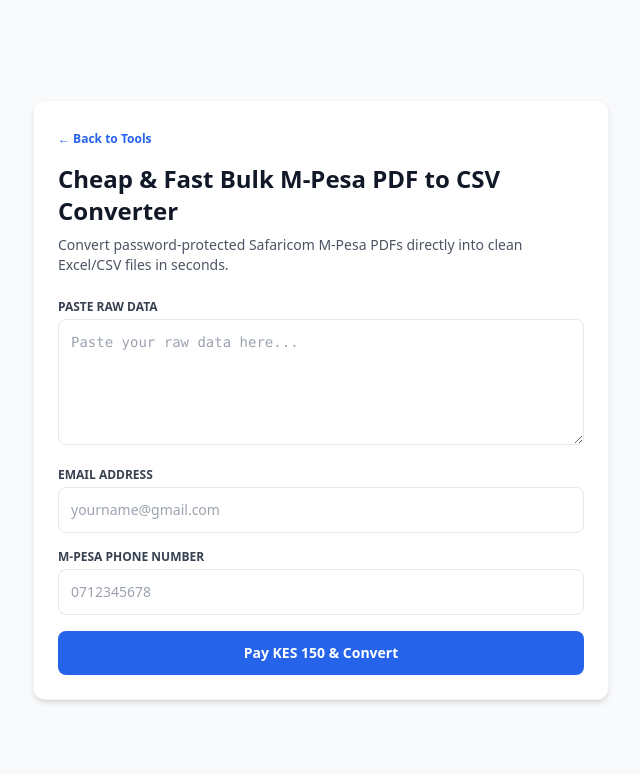
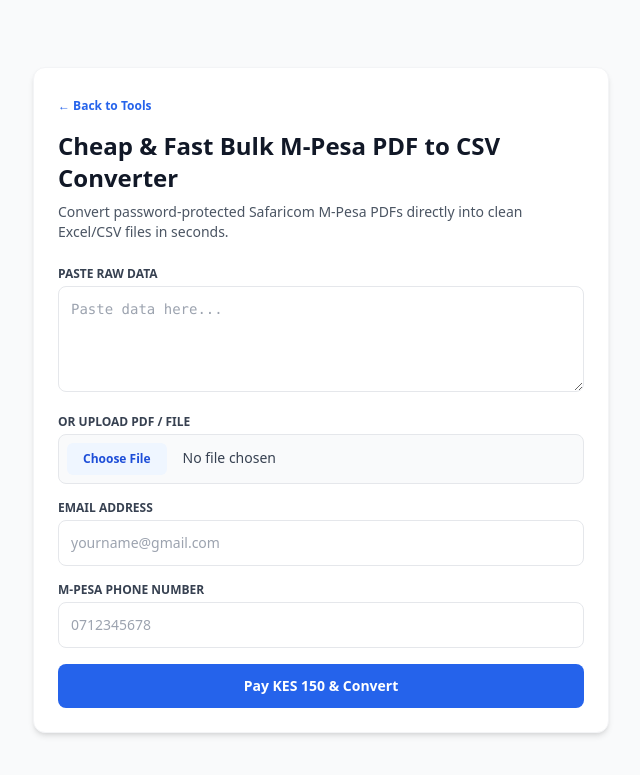
Before and after one commit to smokebrian853-cell/SpokeStack, a FastAPI app: page /tool/cheap-mpesa-statement-converter in a window 1280 px wide. Shown: the top 775 px of the page, without its empty margins (319-959 px from the left). Run offline with FastAPI, Linux system fonts and the light colour scheme; some libraries are stand-ins or nearby versions.

Commit message:
Update spoke_tool.html

```diff
--- a/templates/spoke_tool.html
+++ b/templates/spoke_tool.html
@@ -20,7 +20,12 @@
         <form id="toolForm" class="space-y-4">
             <div>
                 <label class="block text-xs font-bold uppercase text-gray-700 mb-1">Paste Raw Data</label>
-                <textarea name="raw_data" rows="5" class="w-full p-3 border rounded-lg text-sm focus:ring-2 focus:ring-blue-500 font-mono" placeholder="Paste your raw data here..."></textarea>
+                <textarea name="raw_data" rows="4" class="w-full p-3 border rounded-lg text-sm focus:ring-2 focus:ring-blue-500 font-mono" placeholder="Paste data here..."></textarea>
+            </div>
+
+            <div>
+                <label class="block text-xs font-bold uppercase text-gray-700 mb-1">Or Upload PDF / File</label>
+                <input type="file" name="uploaded_file" class="w-full p-2 border rounded-lg text-sm bg-gray-50 text-gray-700 file:mr-4 file:py-2 file:px-4 file:rounded-md file:border-0 file:text-xs file:font-semibold file:bg-blue-50 file:text-blue-700 hover:file:bg-blue-100">
             </div>
 
             <div>
@@ -45,7 +50,7 @@
         if (!toolForm) return;
 
         toolForm.addEventListener('submit', async (e) => {
-            e.preventDefault(); // Keeps user on the page instead of opening white text
+            e.preventDefault();
 
             const submitBtn = document.getElementById('submitBtn');
             const statusBox = document.getElementById('statusBox');
```
